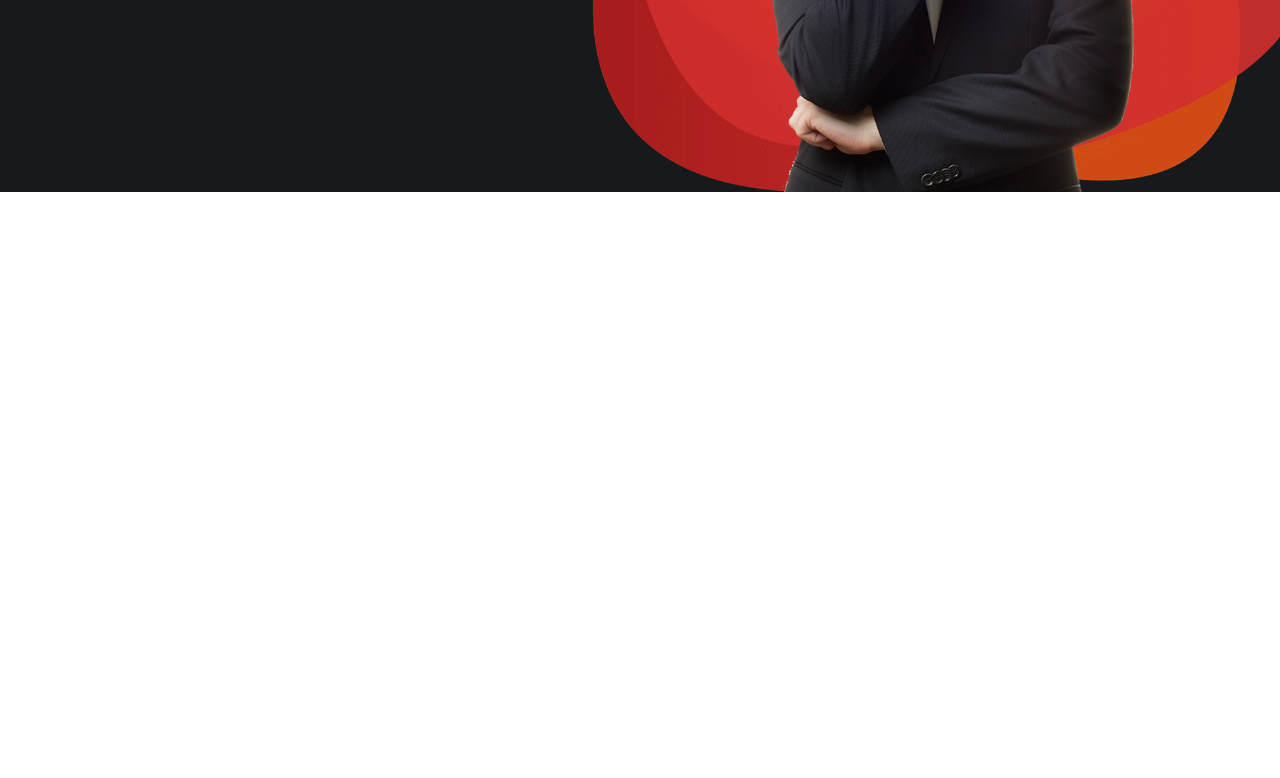
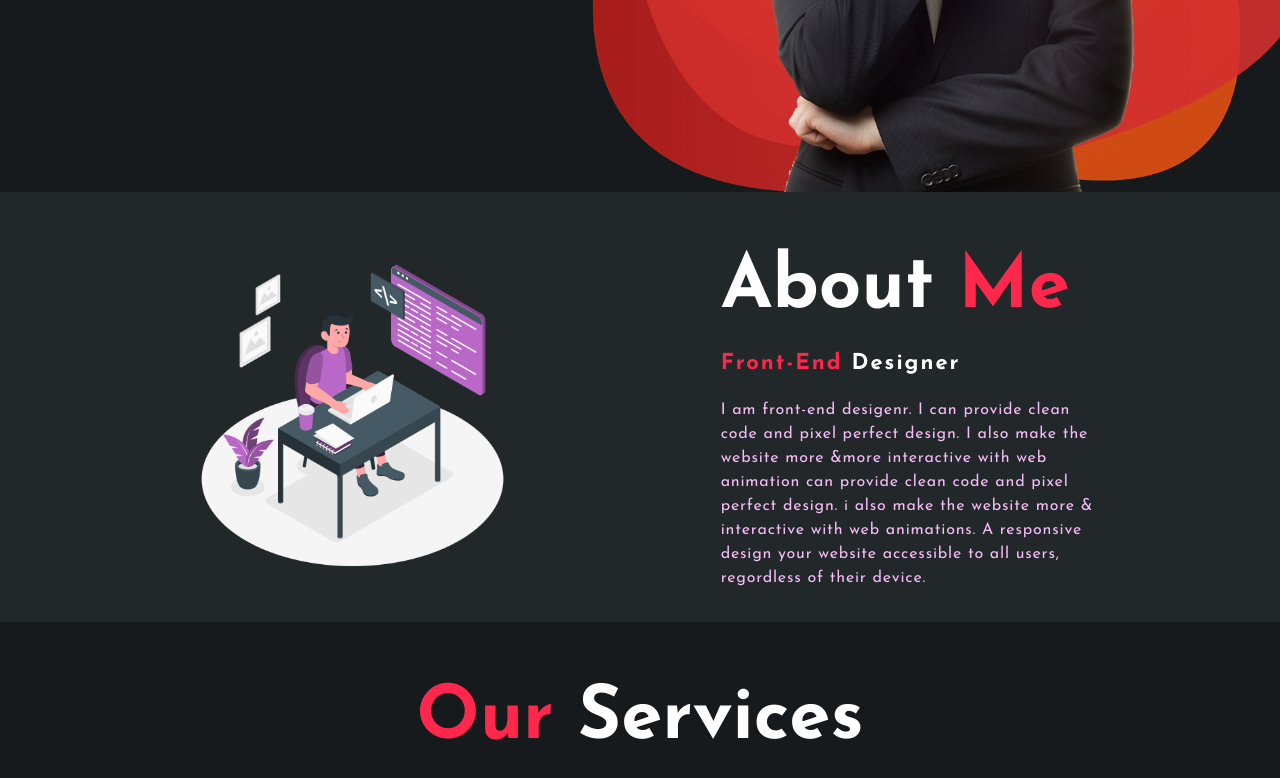
Before and after one commit to Mansour352/Project-08---Barmaja-Online, a plain HTML site: page index.html in a window 1280 px wide. Shown: the part 608-1386 px from the top of the page. Before the commit the page ends 800 px from the top, so only its background shows below. Drawn offline with Linux system fonts and the light colour scheme.

Commit message:
About is done - Barmaja online

```diff
--- a/index.html
+++ b/index.html
@@ -54,6 +54,25 @@
             </div>
         </div>
     </section>
+<!-- Start About -->
+<section class="about">
+    <div class="container-images">
+        <img src="./images/me2.png" alt="">
+    </div>
+    <div class="container-texts">
+        <h1>About <span>Me</span></h1>
+        <h5> <span>Front-End</span> Designer</h5>
+        <p>I am front-end desigenr. I can provide clean code and pixel perfect design. I also make the website more &more interactive with web animation can provide clean code and pixel perfect design. i also make the website more & interactive with web animations. A responsive design your website accessible to all users, regordless of their device.</p>
+    </div>
+</section>
+<!-- End About -->
+
+<!-- Start Services -->
+<section class="services">
+    <h1 class="text-center"><span>Our </span>Services</h1>
+</section>
+<!-- End Services -->
+
 </body>
 
 </html>
--- a/style.css
+++ b/style.css
@@ -34,7 +34,7 @@ html {
 span {
     color: var(--primarycolor);
 }
-.home nav h2 {
+h2 {
     font-size: 2.2rem;
     letter-spacing: .12rem;
     cursor: pointer;
@@ -97,15 +97,15 @@ span {
     position: relative;
     bottom: 70px;
 }
-.content h1{
+h1{
     font-size: 4.65rem;
     margin: 1.7rem 0;
 }
-.content h3{
+h3{
     font-size: 1.5rem;
     margin-bottom: 3.5rem;
 }
-.content h4{
+h4{
     font-size: 1.25rem;
     letter-spacing: 0.12rem;
     color: var(--secondaryColor);
@@ -128,13 +128,13 @@ span {
 /*End Social*/
 
 /*Start Images*/
-.container-images {
+.home .container-images {
     width: 45%;
     height: 90%;
     position: relative;
     align-self: flex-end;
 }
-.container-images img {
+.home .container-images img {
     position: absolute;
     bottom: 0;
     height: 100%;
@@ -142,10 +142,50 @@ span {
     transform: translateX(-50%);
     transition: bottom 1s, left 1s;
 }
-.container-images:hover .shape{
+.home .container-images:hover .shape{
     bottom: 40px;
 }
-.container-images:hover .pic{
+.home .container-images:hover .pic{
     left: 45%;
 }
 /*End Images*/
+
+/* Start About */
+.about {
+    background-color: var(--bgColor-2);
+    padding: 2rem var(--padding);
+    display: flex;
+    align-items: center;
+    justify-content: space-around;
+}
+.about .container-images {
+    width: 35%;
+}
+.about .container-images img {
+    width: 90%;
+}
+.about .container-texts {
+    width: 35%;
+}
+h5 {
+    font-size: 1.37rem;
+    letter-spacing: 2px;
+    margin-bottom: 1.5rem;
+}
+p {
+    color: var(--secondaryColor);
+    letter-spacing: 0.05rem;
+    line-height: 1.5rem;
+    font-size: 1rem;
+}
+/* End About */
+
+/* Start Services */
+.services {
+    background-color: var(--bgColor-1);
+    padding: 2rem var(--padding);
+}
+.text-center {
+    text-align: center;
+}
+/* End Services */
```
Also changed, not shown: images/me2.png (added).
